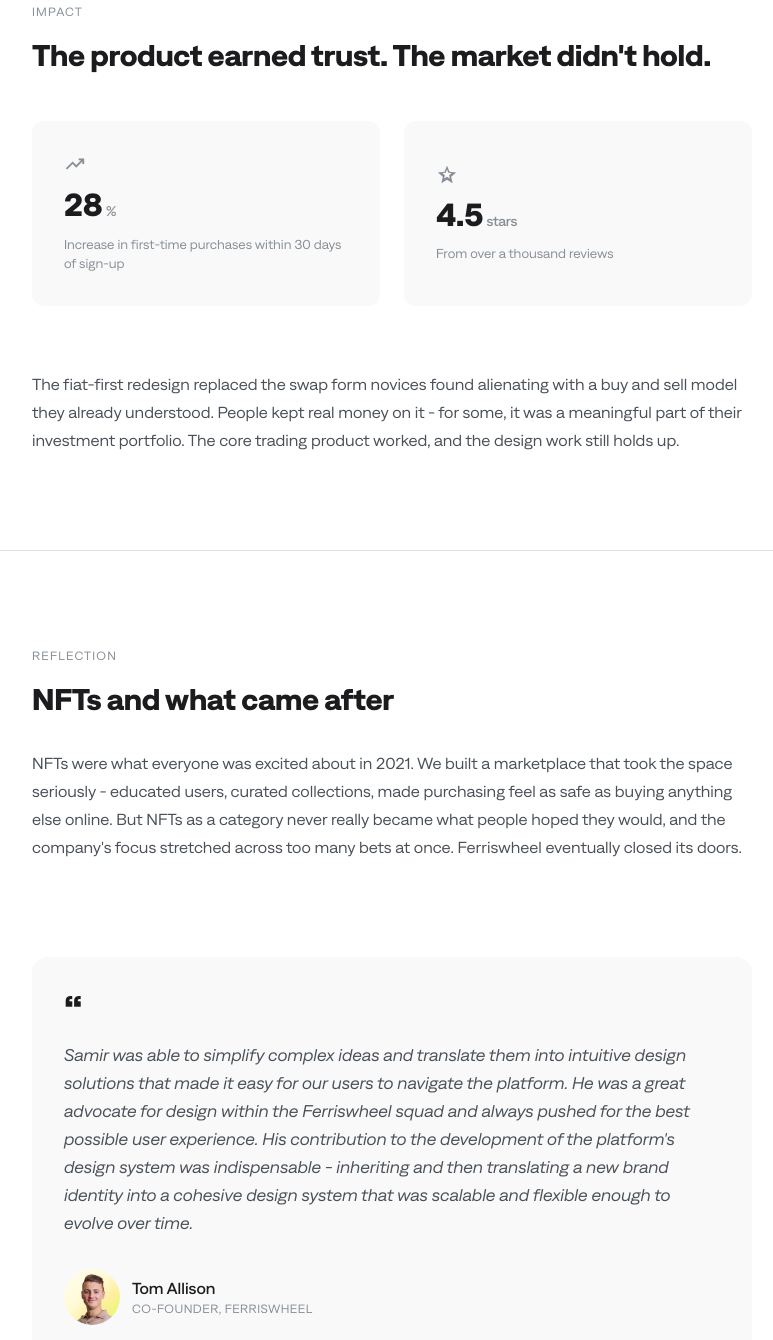
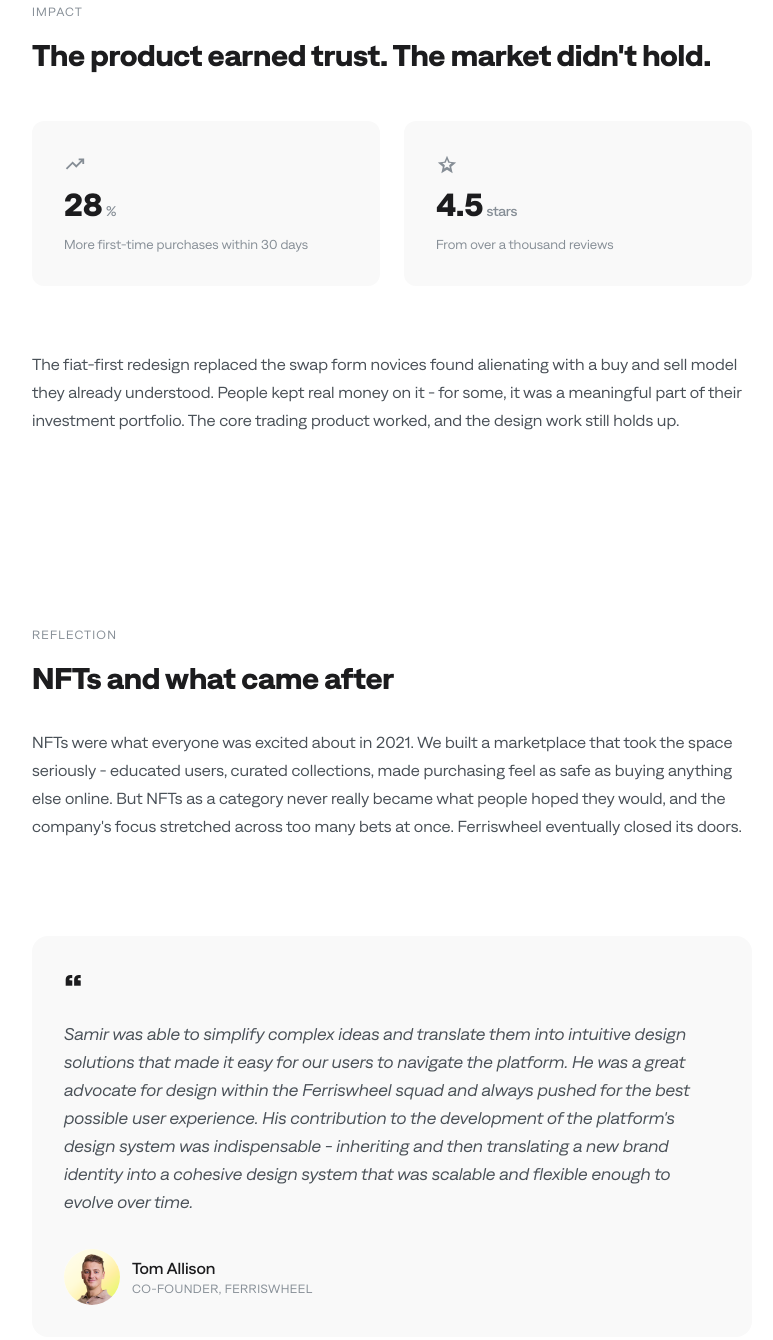
Before and after one commit to srcltd/samirrf.com, a plain HTML site: page pages/ferriswheel.html in a window 1280 px wide. Shown: the part 8155-9495 px from the top of the page, without its empty margins (248-1021 px from the left). Drawn offline with Linux system fonts and the light colour scheme; no server answers.

Commit message:
Drop the Impact/Reflection hairline and shorten a stat label
Remove the .cs-section--divided rule and its uses: the eyebrow and the
section padding separate Impact from Reflection well enough without a
rule between them.

Shorten Ferriswheel's stat label to "More first-time purchases within
30 days" so it holds one line on a phone; "More" carries the direction
that "Increase in" was spending characters on.

Co-Authored-By: Claude Opus 5 (1M context) <noreply@anthropic.com>

```diff
--- a/pages/ferriswheel.html
+++ b/pages/ferriswheel.html
@@ -182,7 +182,7 @@
           <div class="cs-stat-row__item">
             <span class="cs-stat-row__icon" aria-hidden="true"><svg viewBox="0 -960 960 960" width="22" height="22" fill="currentColor"><path d="M136-240l-56-56 296-298 160 160 208-206H640v-80h240v240h-80v-104L536-320 376-480 136-240Z"/></svg></span>
             <div class="cs-stat-row__number">28<span class="cs-stat-row__unit">%</span></div>
-            <div class="cs-stat-row__label">Increase in first-time purchases within 30 days of sign-up</div>
+            <div class="cs-stat-row__label">More first-time purchases within 30 days</div>
           </div>
           <div class="cs-stat-row__item">
             <span class="cs-stat-row__icon" aria-hidden="true"><svg viewBox="0 -960 960 960" width="22" height="22" fill="currentColor"><path d="m354-287 126-76 126 77-33-144 111-96-146-13-58-136-58 135-146 13 111 97-33 143ZM233-80l65-281L80-550l288-25 112-265 112 265 288 25-218 189 65 281-247-149L233-80Z"/></svg></span>
@@ -197,7 +197,7 @@
     </section>
 
     <!-- 6. Reflection -->
-    <section class="cs-section cs-section--divided reveal">
+    <section class="cs-section reveal">
       <div class="cs-narrow">
         <p class="cs-eyebrow">Reflection</p>
         <h2 class="cs-h2">NFTs and what came after</h2>
--- a/styles/case-study.css
+++ b/styles/case-study.css
@@ -233,12 +233,6 @@
 
 .cs-section + .cs-section {
   border-top: none;
-}
-
-/* Hairline where one section continues from the last (Impact -> Reflection).
-   Needs to match the specificity of the rule above to win. */
-.cs-section.cs-section--divided {
-  border-top: 1px solid var(--color-border);
 }
 
 
```
Also changed, not shown: pages/duffel.html (+1 -1 lines), pages/ee.html (+1 -1 lines).
